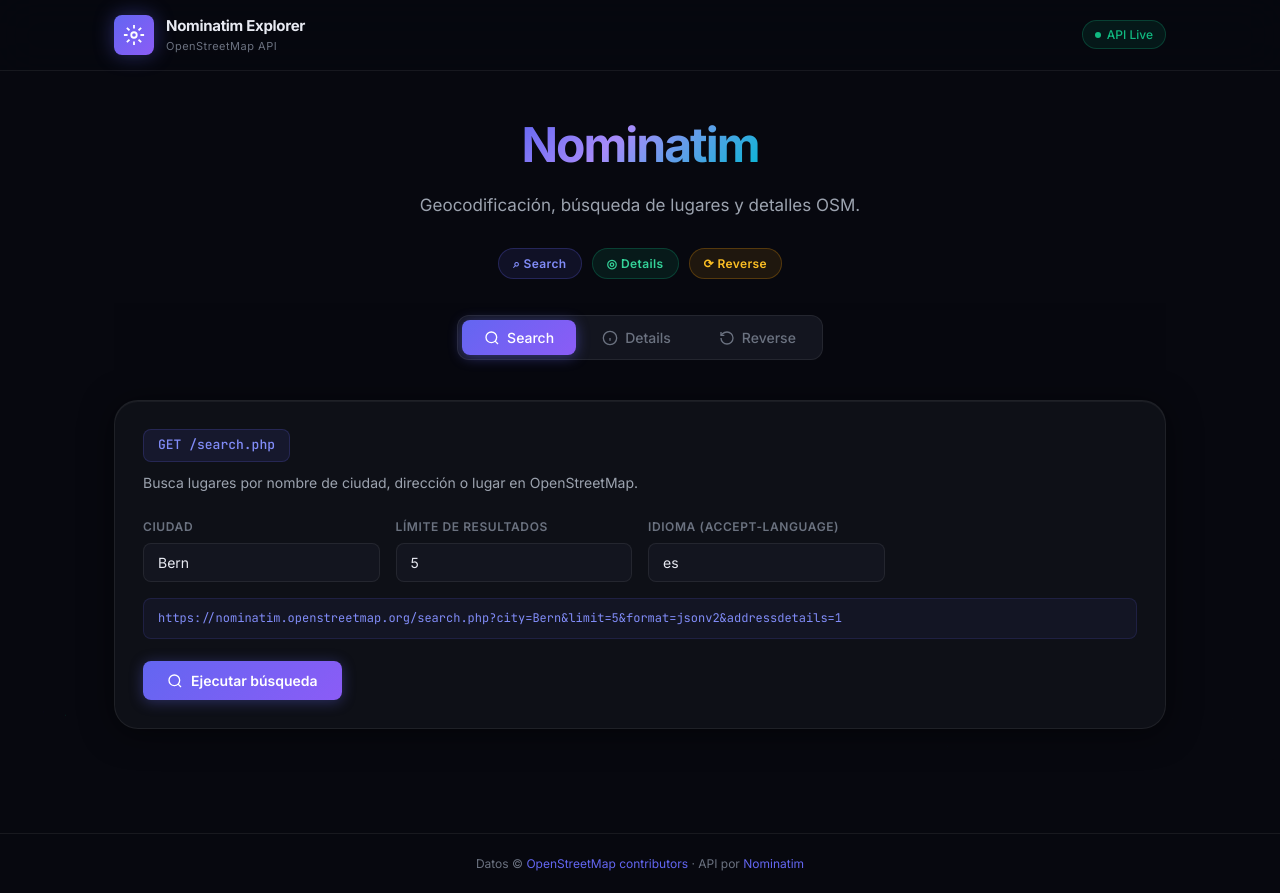
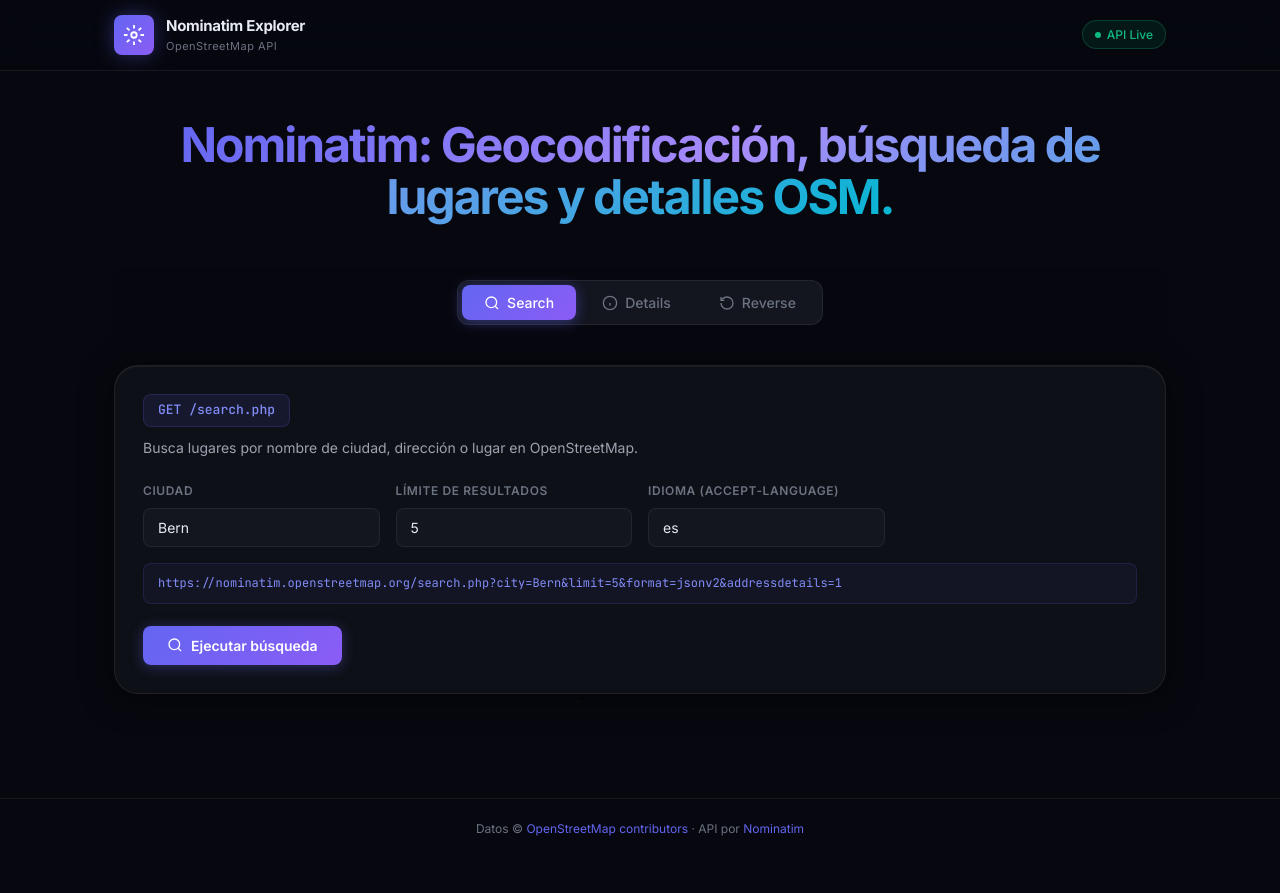
Before and after one commit to Hesiquio/FrontNominatim, a plain HTML site: page index.html in a window 1280 px wide. After the commit the page ends 858 px from the top, so only its background shows below. Drawn offline with Linux system fonts and the light colour scheme.

Commit message:
Update index.html

```diff
--- a/index.html
+++ b/index.html
@@ -48,15 +48,8 @@
     <!-- Hero -->
     <section class="hero">
       <h1 class="hero-title">
-        <span class="gradient-text">Nominatim</span>
+        <span class="gradient-text">Nominatim: Geocodificación, búsqueda de lugares y detalles OSM.</span>
       </h1>
-      <p class="hero-desc">Geocodificación, búsqueda de lugares y detalles OSM.
-      </p>
-      <div class="endpoint-tags">
-        <span class="tag tag-search">⌕ Search</span>
-        <span class="tag tag-details">◎ Details</span>
-        <span class="tag tag-reverse">⟳ Reverse</span>
-      </div>
     </section>
 
     <!-- Tabs -->
```
